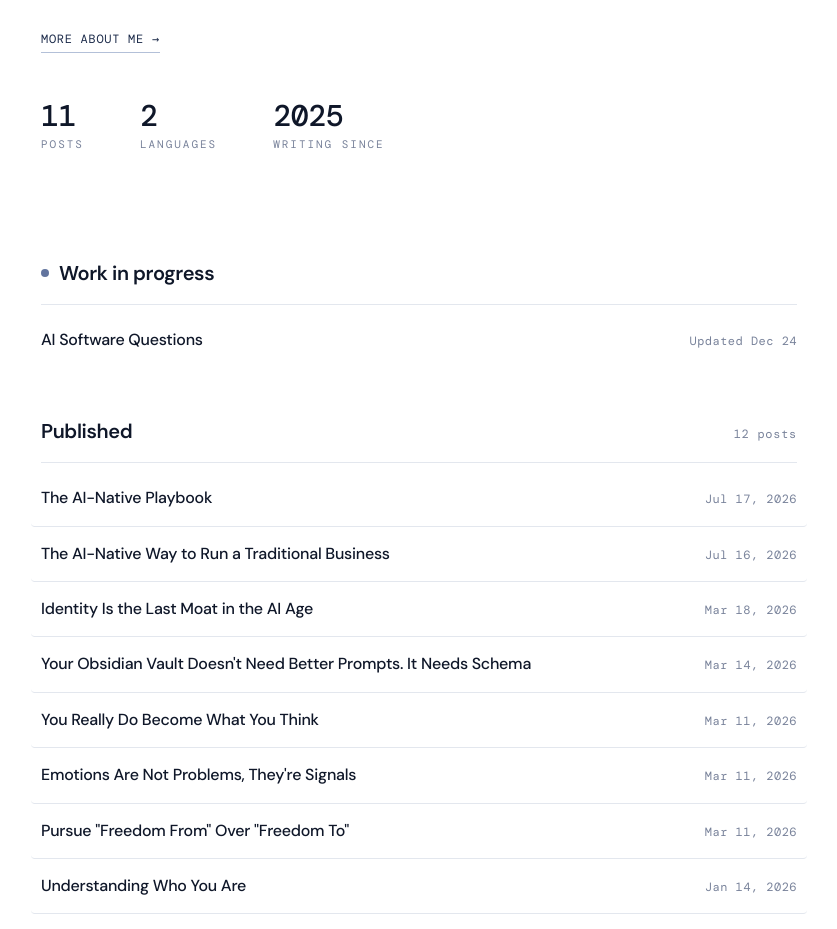
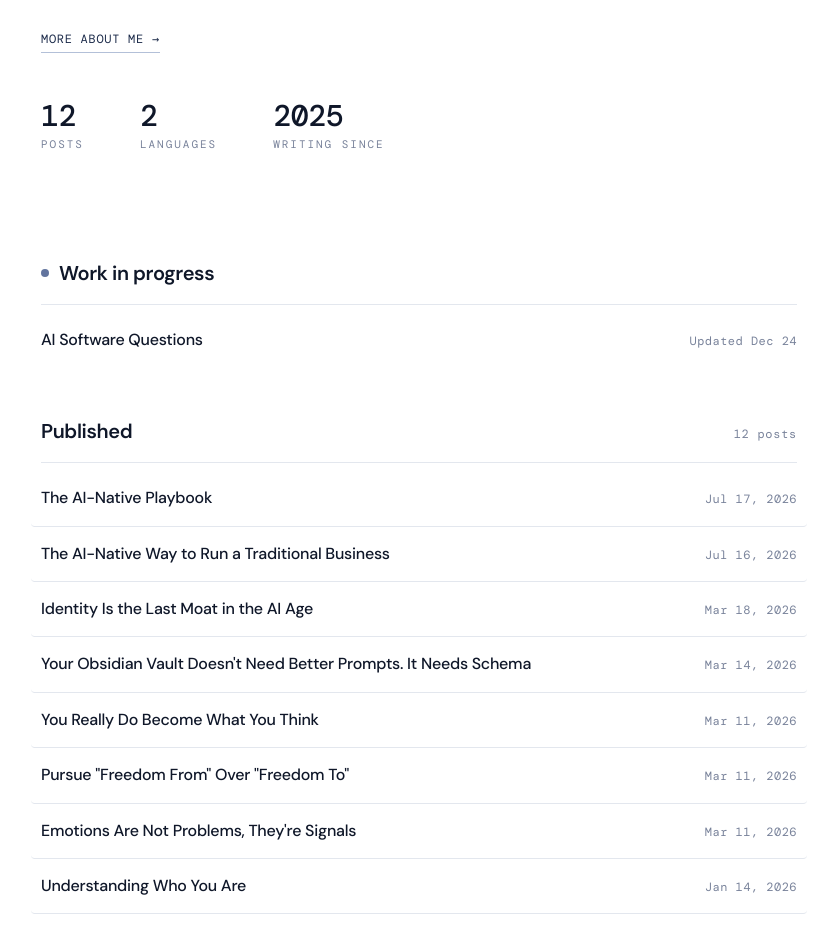
Before and after one commit to lialexlin/blog, a Jekyll site: the page built from index.html, in a window 1280 px wide and 1400 px high. Shown: the part 307-1236 px from the top of the window, without its empty margins (221-1058 px from the left). Built offline with Jekyll 4.4.1, drawn with Linux system fonts in a browser that asks for light colours.

Commit message:
Auto-generate index from page frontmatter; fix date typo
Index post lists, counts, and hero stat now derive from frontmatter
(layout: post, date; wip: true for drafts, index: false to exclude).
Adding an article no longer requires editing index.html.

Co-Authored-By: Claude Fable 5 <noreply@anthropic.com>

```diff
--- a/index.html
+++ b/index.html
@@ -2,109 +2,52 @@
 layout: default
 title: Li (Alex) Lin
 ---
+{% assign en_posts = site.pages | where: "layout", "post" | where_exp: "p", "p.lang != 'zh'" | where_exp: "p", "p.index != false" %}
+{% assign wip_posts = en_posts | where: "wip", true | sort: "date" | reverse %}
+{% assign published_posts = en_posts | where_exp: "p", "p.wip != true" | sort: "date" | reverse %}
 <section class="hero">
   <div class="hero__eyebrow">Personal · Writing</div>
   <h1>Li (Alex) Lin</h1>
   <p class="hero__dek">Playing the lifetime game of compounding judgement, systems and trust - to create value in service of others.</p>
   <a href="{{ 'about-me' | relative_url }}" class="hero__link">More about me →</a>
   <div class="hero__stats">
-    <div class="ll-stat"><span class="ll-stat__value">11</span><span class="ll-stat__label">Posts</span></div>
+    <div class="ll-stat"><span class="ll-stat__value">{{ published_posts | size }}</span><span class="ll-stat__label">Posts</span></div>
     <div class="ll-stat"><span class="ll-stat__value">2</span><span class="ll-stat__label">Languages</span></div>
     <div class="ll-stat"><span class="ll-stat__value">2025</span><span class="ll-stat__label">Writing since</span></div>
   </div>
 </section>
 
+{% if wip_posts.size > 0 %}
 <section class="article-section">
   <div class="section-head">
     <h2><span class="pulse-dot"></span>Work in progress</h2>
   </div>
   <ul class="article-list">
+    {% for post in wip_posts %}
     <li class="article-item">
-      <a href="{{ 'ai-software-questions' | relative_url }}">
-        <div class="article-title">AI Software Questions</div>
-        <div class="article-date">Updated Dec 24</div>
+      <a href="{{ post.url | relative_url }}">
+        <div class="article-title">{{ post.title }}</div>
+        <div class="article-date">Updated {{ post.date | date: "%b %-d" }}</div>
       </a>
     </li>
+    {% endfor %}
   </ul>
 </section>
+{% endif %}
 
 <section class="article-section">
   <div class="section-head">
     <h2>Published</h2>
-    <span class="count">12 posts</span>
+    <span class="count">{{ published_posts | size }} posts</span>
   </div>
   <ul class="article-list">
+    {% for post in published_posts %}
     <li class="article-item">
-      <a href="{{ 'the-ai-native-playbook' | relative_url }}">
-        <div class="article-title">The AI-Native Playbook</div>
-        <div class="article-date">Jul 17, 2026</div>
+      <a href="{{ post.url | relative_url }}">
+        <div class="article-title">{{ post.title }}</div>
+        <div class="article-date">{{ post.date | date: "%b %-d, %Y" }}</div>
       </a>
     </li>
-    <li class="article-item">
-      <a href="{{ 'the-ai-native-way-to-run-a-traditional-business' | relative_url }}">
-        <div class="article-title">The AI-Native Way to Run a Traditional Business</div>
-        <div class="article-date">Jul 16, 2026</div>
-      </a>
-    </li>
-    <li class="article-item">
-      <a href="{{ 'identity-is-the-last-moat-in-the-ai-age' | relative_url }}">
-        <div class="article-title">Identity Is the Last Moat in the AI Age</div>
-        <div class="article-date">Mar 18, 2026</div>
-      </a>
-    </li>
-    <li class="article-item">
-      <a href="{{ 'your-obsidian-vault-doesnt-need-better-prompts-it-needs-schema' | relative_url }}">
-        <div class="article-title">Your Obsidian Vault Doesn't Need Better Prompts. It Needs Schema</div>
-        <div class="article-date">Mar 14, 2026</div>
-      </a>
-    </li>
-    <li class="article-item">
-      <a href="{{ 'you-really-do-become-what-you-think' | relative_url }}">
-        <div class="article-title">You Really Do Become What You Think</div>
-        <div class="article-date">Mar 11, 2026</div>
-      </a>
-    </li>
-    <li class="article-item">
-      <a href="{{ 'emotions-are-not-problems-theyre-signals' | relative_url }}">
-        <div class="article-title">Emotions Are Not Problems, They're Signals</div>
-        <div class="article-date">Mar 11, 2026</div>
-      </a>
-    </li>
-    <li class="article-item">
-      <a href="{{ 'pursue-freedom-from-over-freedom-to' | relative_url }}">
-        <div class="article-title">Pursue "Freedom From" Over "Freedom To"</div>
-        <div class="article-date">Mar 11, 2026</div>
-      </a>
-    </li>
-    <li class="article-item">
-      <a href="{{ 'understanding-who-you-are' | relative_url }}">
-        <div class="article-title">Understanding Who You Are</div>
-        <div class="article-date">Jan 14, 2026</div>
-      </a>
-    </li>
-    <li class="article-item">
-      <a href="{{ 'why-invest-in-ai-apps-now' | relative_url }}">
-        <div class="article-title">Why Invest in AI Apps Now</div>
-        <div class="article-date">Jan 3, 2026</div>
-      </a>
-    </li>
-    <li class="article-item">
-      <a href="{{ 'book-of-the-year-the-almanack-of-naval-ravikant' | relative_url }}">
-        <div class="article-title">Book of the Year - The Almanack of Naval Ravikant</div>
-        <div class="article-date">Dec 16, 2025</div>
-      </a>
-    </li>
-    <li class="article-item">
-      <a href="{{ 'what-crypto-taught-me' | relative_url }}">
-        <div class="article-title">What Crypto Taught Me</div>
-        <div class="article-date">Dec 14, 2025</div>
-      </a>
-    </li>
-    <li class="article-item">
-      <a href="{{ 'claude-code-and-the-end-of-UI' | relative_url }}">
-        <div class="article-title">Claude Code and the End of UI</div>
-        <div class="article-date">Nov 15, 2025</div>
-      </a>
-    </li>
+    {% endfor %}
   </ul>
 </section>
```
Also changed, not shown: about-me.md (+1 -0 lines), ai-software-questions.md (+1 -0 lines), why-invest-in-ai-apps-now.md (+1 -1 lines).
